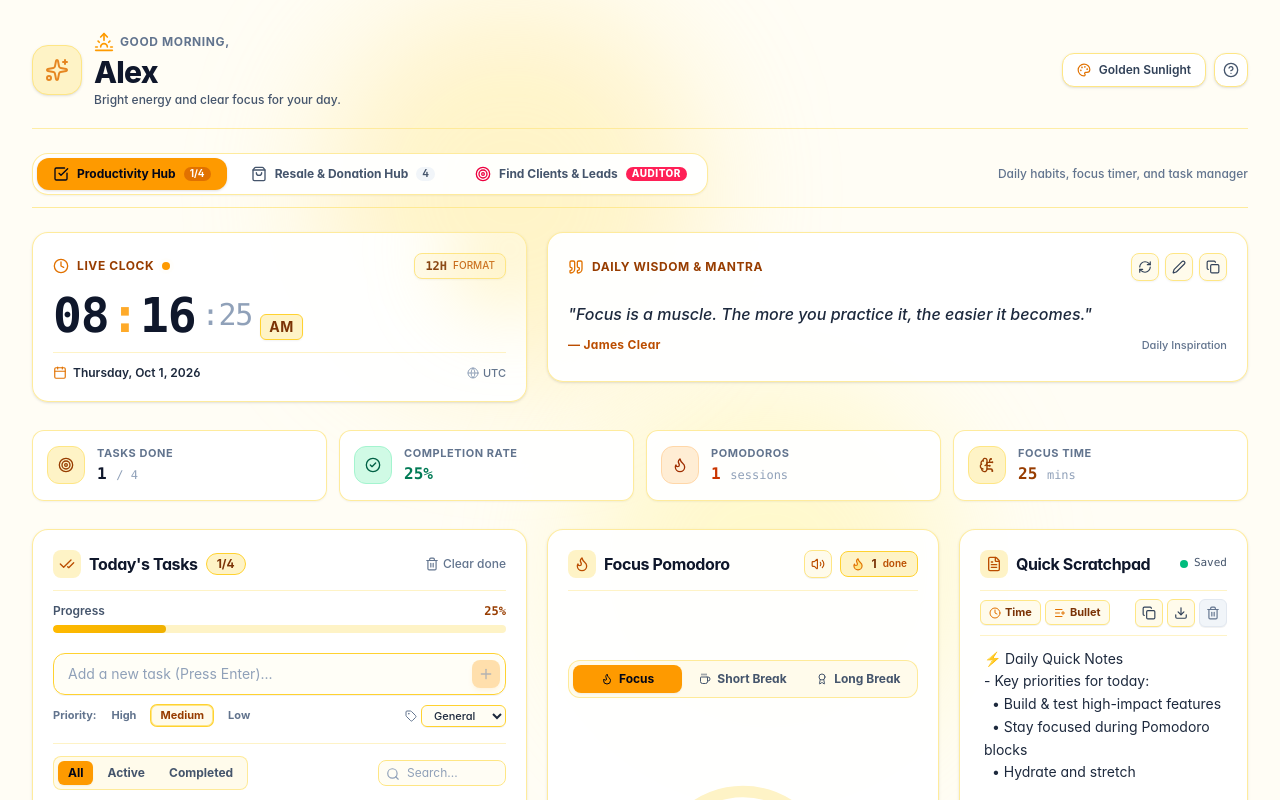
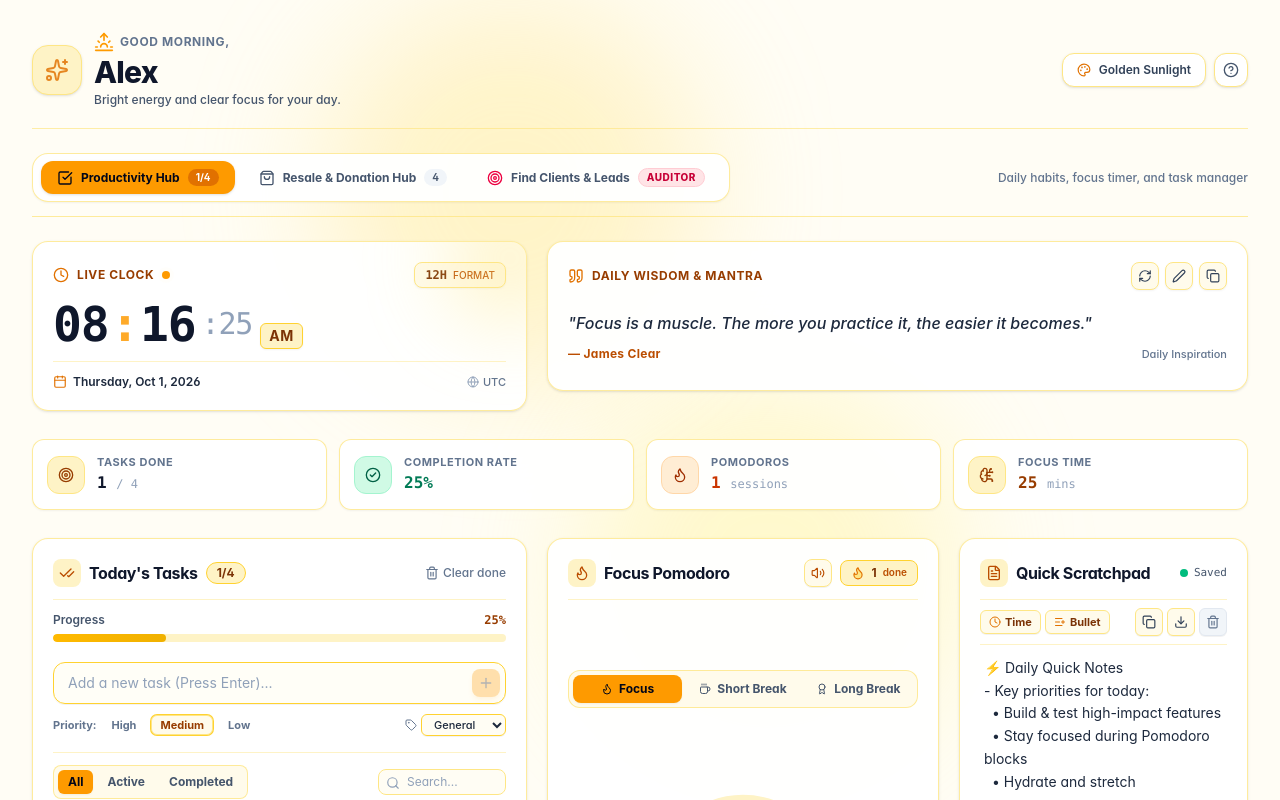
Before and after one commit to anandcom-pixel/refactored-journey, a React (Vite) app: page / in a window 1280 px wide. Shown: the top 800 px of the page. Built offline with nearby package versions, Linux system fonts and the light colour scheme.

Commit message:
fix: mobile responsiveness of header navigation tabs and smooth scrolling

```diff
--- a/src/App.jsx
+++ b/src/App.jsx
@@ -1,4 +1,4 @@
-import React, { useState, useEffect } from 'react';
+import React, { useState, useEffect, useRef } from 'react';
 import {
   CheckSquare,
   ShoppingBag,
@@ -70,6 +70,18 @@ export default function App() {
       window.removeEventListener('popstate', handleUrlChange);
     };
   }, []);
+
+  const tabsContainerRef = useRef(null);
+
+  // Auto-scroll active tab into view on mobile
+  useEffect(() => {
+    if (tabsContainerRef.current) {
+      const activeBtn = tabsContainerRef.current.querySelector('[data-active="true"]');
+      if (activeBtn) {
+        activeBtn.scrollIntoView({ behavior: 'smooth', block: 'nearest', inline: 'center' });
+      }
+    }
+  }, [activeTab]);
 
   // 1. User Name
   const [userName, setUserName] = useState(() => {
@@ -228,20 +240,27 @@ export default function App() {
         />
 
         {/* Top-Level Navigation Bar */}
-        <nav className="flex items-center justify-between border-b border-amber-200/80 pb-3 flex-wrap gap-3">
-          <div className="flex items-center gap-2 p-1 rounded-2xl bg-white/95 border border-amber-200/80 shadow-xs">
+        <nav className="w-full flex flex-col md:flex-row md:items-center md:justify-between border-b border-amber-200/80 pb-3.5 gap-3">
+          {/* Responsive Tabs Container: smooth horizontal scroll with padding on mobile, seamless on desktop */}
+          <div
+            ref={tabsContainerRef}
+            className="w-full md:w-auto overflow-x-auto no-scrollbar scroll-smooth p-1.5 rounded-2xl bg-white/95 border border-amber-200/80 shadow-xs touch-pan-x"
+          >
+            <div className="flex items-center gap-1.5 sm:gap-2 min-w-max px-0.5">
               {/* Tab 1: Productivity */}
               <button
+                type="button"
+                data-active={activeTab === 'productivity'}
                 onClick={() => setActiveTab('productivity')}
-              className={`flex items-center gap-2 px-4 py-2 rounded-xl text-xs font-bold transition-all cursor-pointer ${
+                className={`flex items-center gap-2 px-3.5 sm:px-4 py-2.5 sm:py-2 rounded-xl text-xs font-bold transition-all cursor-pointer shrink-0 whitespace-nowrap ${
                   activeTab === 'productivity'
                     ? 'bg-amber-500 text-slate-950 shadow-sm'
-                  : 'text-slate-600 hover:text-slate-900 hover:bg-amber-50'
+                    : 'text-slate-600 hover:text-slate-900 hover:bg-amber-50/80'
                 }`}
               >
-              <CheckSquare className="w-4 h-4" />
+                <CheckSquare className="w-4 h-4 shrink-0" />
                 <span>Productivity Hub</span>
-              <span className={`text-[10px] px-1.5 py-0.2 rounded-full font-bold ${
+                <span className={`text-[10px] px-2 py-0.5 rounded-full font-bold ${
                   activeTab === 'productivity' ? 'bg-amber-600 text-white' : 'bg-slate-100 text-slate-600'
                 }`}>
                   {todos.filter(t => t.completed).length}/{todos.length}
@@ -250,16 +269,18 @@ export default function App() {
 
               {/* Tab 2: Resale & Donation Hub */}
               <button
+                type="button"
+                data-active={activeTab === 'resale-hub'}
                 onClick={() => setActiveTab('resale-hub')}
-              className={`flex items-center gap-2 px-4 py-2 rounded-xl text-xs font-bold transition-all cursor-pointer ${
+                className={`flex items-center gap-2 px-3.5 sm:px-4 py-2.5 sm:py-2 rounded-xl text-xs font-bold transition-all cursor-pointer shrink-0 whitespace-nowrap ${
                   activeTab === 'resale-hub'
                     ? 'bg-amber-500 text-slate-950 shadow-sm'
-                  : 'text-slate-600 hover:text-slate-900 hover:bg-amber-50'
+                    : 'text-slate-600 hover:text-slate-900 hover:bg-amber-50/80'
                 }`}
               >
-              <ShoppingBag className="w-4 h-4" />
+                <ShoppingBag className="w-4 h-4 shrink-0" />
                 <span>Resale & Donation Hub</span>
-              <span className={`text-[10px] px-1.5 py-0.2 rounded-full font-bold ${
+                <span className={`text-[10px] px-2 py-0.5 rounded-full font-bold ${
                   activeTab === 'resale-hub' ? 'bg-amber-600 text-white' : 'bg-slate-100 text-slate-600'
                 }`}>
                   {products.length}
@@ -268,22 +289,27 @@ export default function App() {
 
               {/* Tab 3: Local Lead Generator */}
               <button
+                type="button"
+                data-active={activeTab === 'lead-scraper'}
                 onClick={() => setActiveTab('lead-scraper')}
-              className={`flex items-center gap-2 px-4 py-2 rounded-xl text-xs font-bold transition-all cursor-pointer ${
+                className={`flex items-center gap-2 px-3.5 sm:px-4 py-2.5 sm:py-2 rounded-xl text-xs font-bold transition-all cursor-pointer shrink-0 whitespace-nowrap ${
                   activeTab === 'lead-scraper'
                     ? 'bg-amber-500 text-slate-950 shadow-sm'
-                  : 'text-slate-600 hover:text-slate-900 hover:bg-amber-50'
+                    : 'text-slate-600 hover:text-slate-900 hover:bg-amber-50/80'
                 }`}
               >
-              <Target className="w-4 h-4 text-rose-600" />
+                <Target className={`w-4 h-4 shrink-0 ${activeTab === 'lead-scraper' ? 'text-slate-950' : 'text-rose-600'}`} />
                 <span>Find Clients & Leads</span>
-              <span className="text-[10px] px-1.5 py-0.2 rounded-full bg-rose-500 text-white font-extrabold uppercase tracking-wider">
+                <span className={`text-[10px] px-2 py-0.5 rounded-full font-extrabold uppercase tracking-wider ${
+                  activeTab === 'lead-scraper' ? 'bg-amber-600 text-white' : 'bg-rose-100 text-rose-700 border border-rose-200'
+                }`}>
                   Auditor
                 </span>
               </button>
             </div>
+          </div>
 
-          <div className="text-xs text-slate-500 font-medium hidden md:block">
+          <div className="text-xs text-slate-500 font-medium hidden md:block shrink-0">
             {activeTab === 'productivity' && 'Daily habits, focus timer, and task manager'}
             {activeTab === 'resale-hub' && 'Give away or resell items with 1-click social sharing'}
             {activeTab === 'lead-scraper' && 'Scrape and audit commercial leads with CSV export'}
--- a/src/index.css
+++ b/src/index.css
@@ -27,3 +27,14 @@
 ::-webkit-scrollbar-thumb:hover {
   background: rgba(217, 119, 6, 0.45);
 }
+
+/* Hide scrollbar for Chrome, Safari, Edge, and Opera */
+.no-scrollbar::-webkit-scrollbar {
+  display: none;
+}
+
+/* Hide scrollbar for IE, Edge and Firefox */
+.no-scrollbar {
+  -ms-overflow-style: none;  /* IE and Edge */
+  scrollbar-width: none;  /* Firefox */
+}
```
Lines whose indentation alone changed are shown as unchanged.
